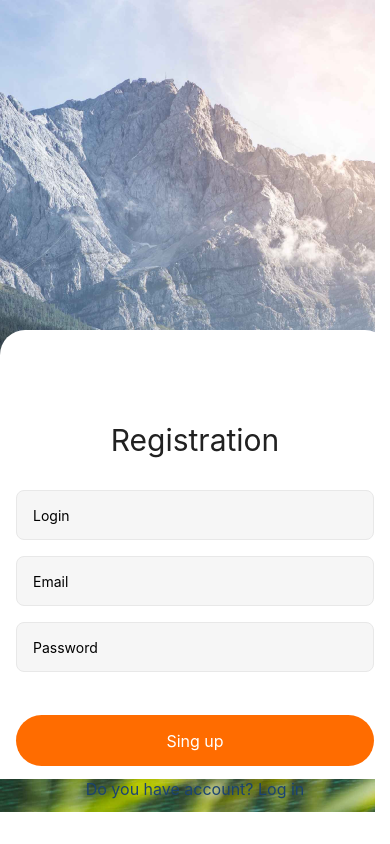
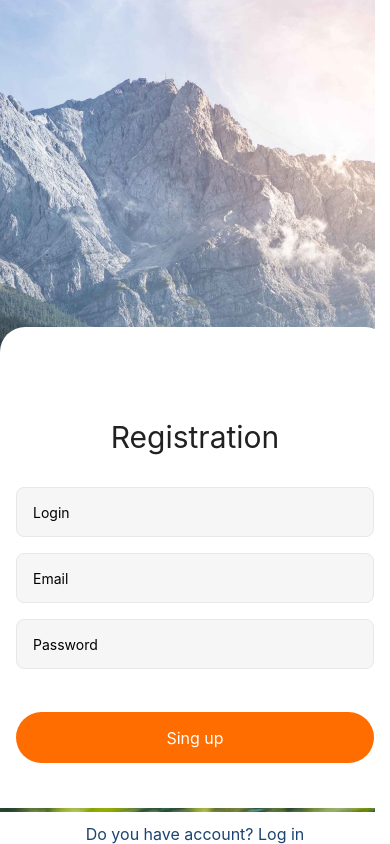
Before and after one commit to ViktoriiaOstrojinskaya/react-native-practice, a React Native app in the folder projectReactNative/: screen / in a window 390 px wide. Built offline with nearby package versions, Linux system fonts and the light colour scheme.

Commit message:
work with keyboard

```diff
--- a/projectReactNative/App.js
+++ b/projectReactNative/App.js
@@ -1,3 +1,4 @@
+import React, { useState } from "react";
 import { StatusBar } from "expo-status-bar";
 import {
   StyleSheet,
@@ -6,9 +7,13 @@ import {
   ImageBackground,
   TextInput,
   TouchableOpacity,
+  Platform,
+  KeyboardAvoidingView,
 } from "react-native";
 
 export default function App() {
+  const [isShowPaddingForm, setIsShowPaddingForm] = useState(false);
+
   return (
     <View style={styles.container}>
       <ImageBackground
@@ -16,7 +21,12 @@ export default function App() {
         source={require("./assets/images/main-bg.png")}
       ></ImageBackground>
 
-      <View style={styles.form}>
+      <KeyboardAvoidingView
+        behavior={Platform.OS === "ios" ? "padding" : "height"}
+      >
+        <View
+          style={{ ...styles.form, paddingBottom: isShowPaddingForm ? 20 : 45 }}
+        >
           <Text style={styles.inputTitle} textAlign="center">
             Registration
           </Text>
@@ -30,6 +40,7 @@ export default function App() {
               ]}
               placeholder="Login"
               textAlign="left"
+              onFocus={() => setIsShowPaddingForm(true)}
             ></TextInput>
           </View>
           <View>
@@ -42,6 +53,7 @@ export default function App() {
               ]}
               placeholder="Email"
               textAlign="left"
+              onFocus={() => setIsShowPaddingForm(true)}
             ></TextInput>
           </View>
           <View>
@@ -50,6 +62,7 @@ export default function App() {
               placeholder="Password"
               textAlign="left"
               secureTextEntry={true}
+              onFocus={() => setIsShowPaddingForm(true)}
             ></TextInput>
           </View>
           <TouchableOpacity activeOpacity={0.8} style={styles.btn}>
@@ -59,6 +72,7 @@ export default function App() {
         <View>
           <Text style={styles.footerTitle}>Do you have account? Log in</Text>
         </View>
+      </KeyboardAvoidingView>
 
       <StatusBar style="auto" />
     </View>
@@ -74,11 +88,12 @@ const styles = StyleSheet.create({
     flex: 1,
     resizeMode: "cover",
     // alignItems: "center",
-    justifyContent: "flex-end",
+    //justifyContent: "flex-end",
+    justifyContent: "center",
   },
 
   form: {
-    height: 449,
+    // height: 449,
     paddingTop: 92,
     borderTopLeftRadius: 25,
     borderTopRightRadius: 25,
@@ -116,7 +131,7 @@ const styles = StyleSheet.create({
     fontSize: 16,
   },
   footerTitle: {
-    marginBottom: 45,
+    marginTop: 16,
     fontSize: 16,
     color: "#1B4371",
     textAlign: "center",
```
Lines whose indentation alone changed are shown as unchanged.
